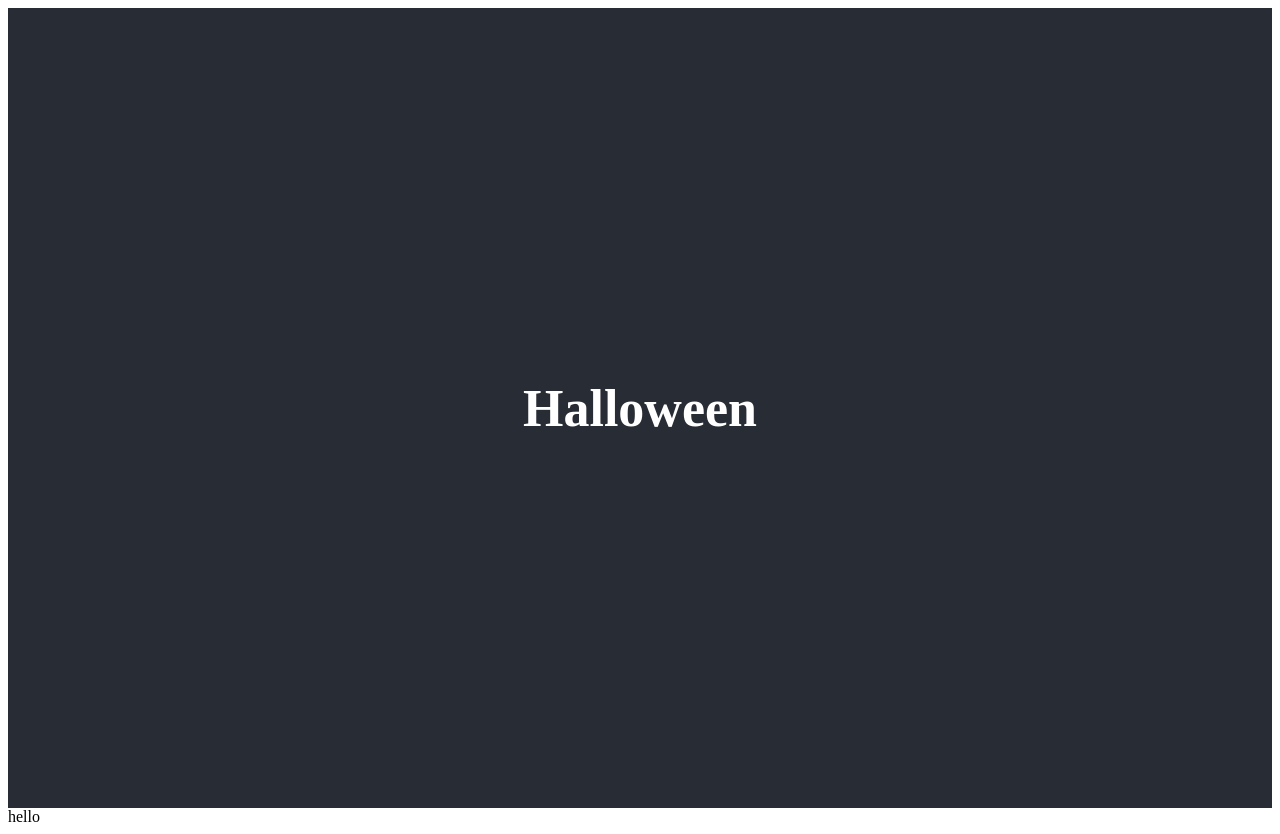
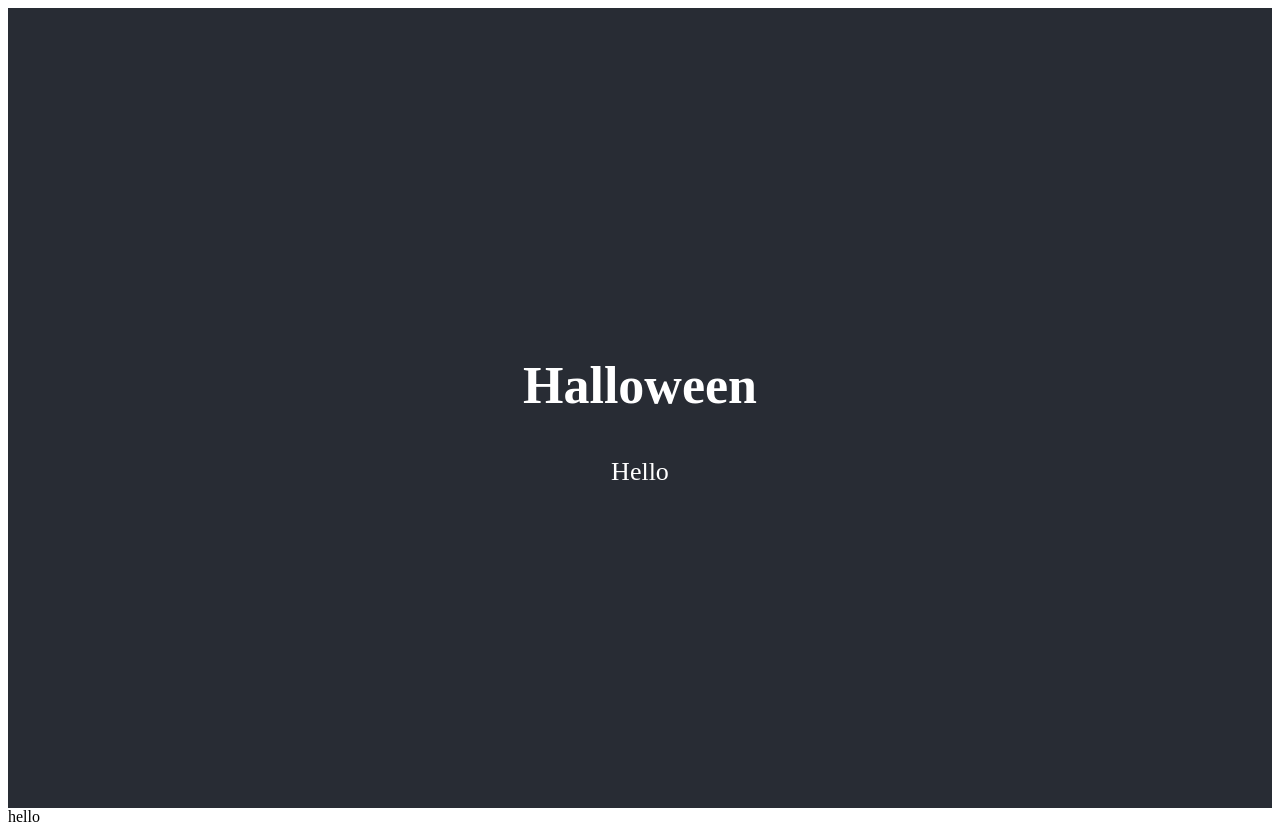
Before and after one commit to Pr0gr4mm3r-Fa1c0n/Pr0gr4mm3r-Fa1c0n.github.io, a React (Create React App) app: page / in a window 1280 px wide. Built offline with nearby package versions, Linux system fonts and the light colour scheme.

Commit message:
Update App.js

```diff
--- a/src/App.js
+++ b/src/App.js
@@ -6,6 +6,7 @@ function App() {
     <div className="App">
       <header className="App-header">
       <h1> Halloween </h1>
+      <body>Hello </body>
       </header>
     </div>
   );
```
